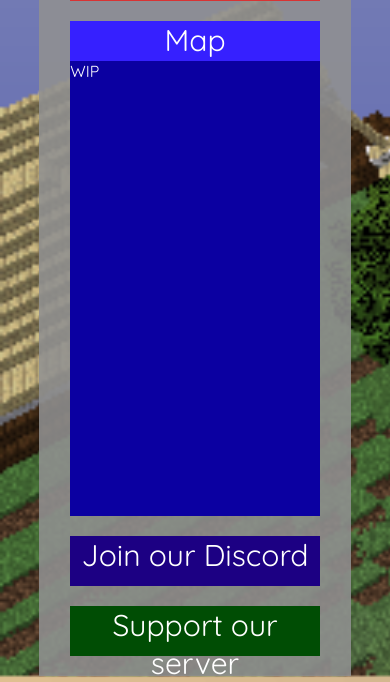
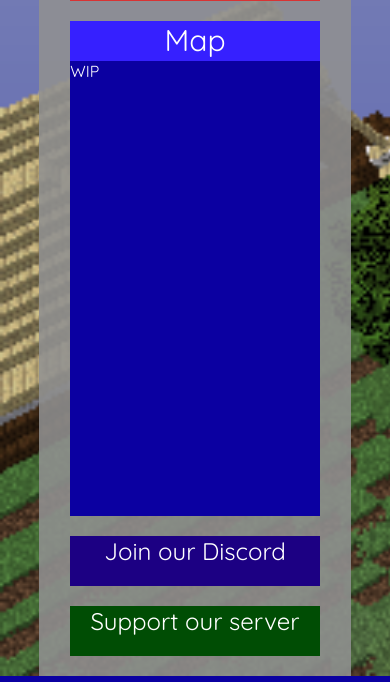
Before and after one commit to AurorusFur/futrzastadolina, a PHP site: page / in a window 390 px wide. Shown: the part 1589-2271 px from the top of the page. Run offline with PHP 8.4, Linux system fonts and the light colour scheme.

Commit message:
Update style.css

```diff
--- a/style.css
+++ b/style.css
@@ -371,7 +371,7 @@
         color: white;
         list-style: none;
         text-align: center;
-        font-size: 30px;
+        font-size: 24px;
     }
 
     .donatebutton
@@ -384,7 +384,7 @@
         color: white;
         list-style: none;
         text-align: center;
-        font-size: 30px;
+        font-size: 24px;
     }
 
     .map
```
